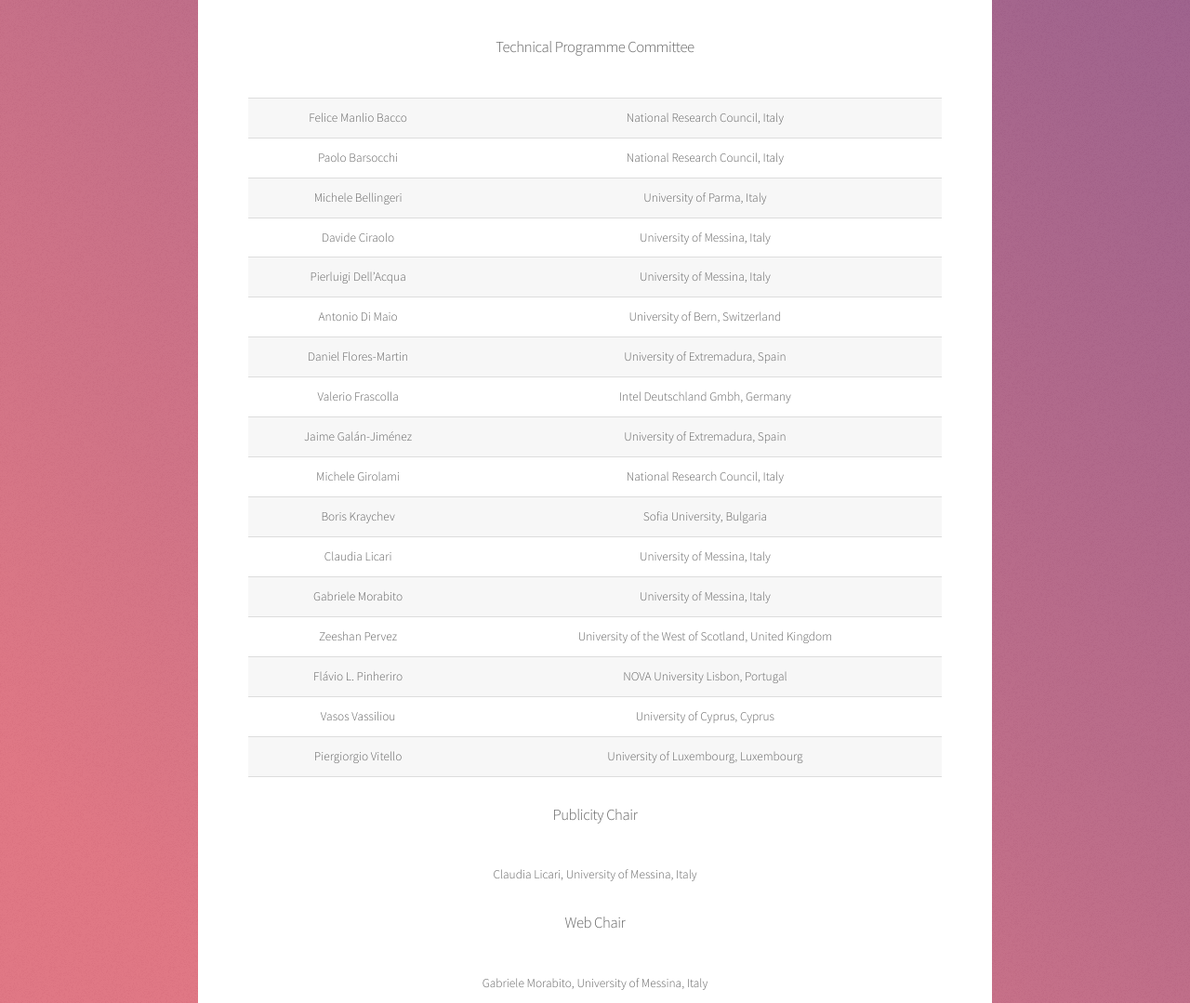
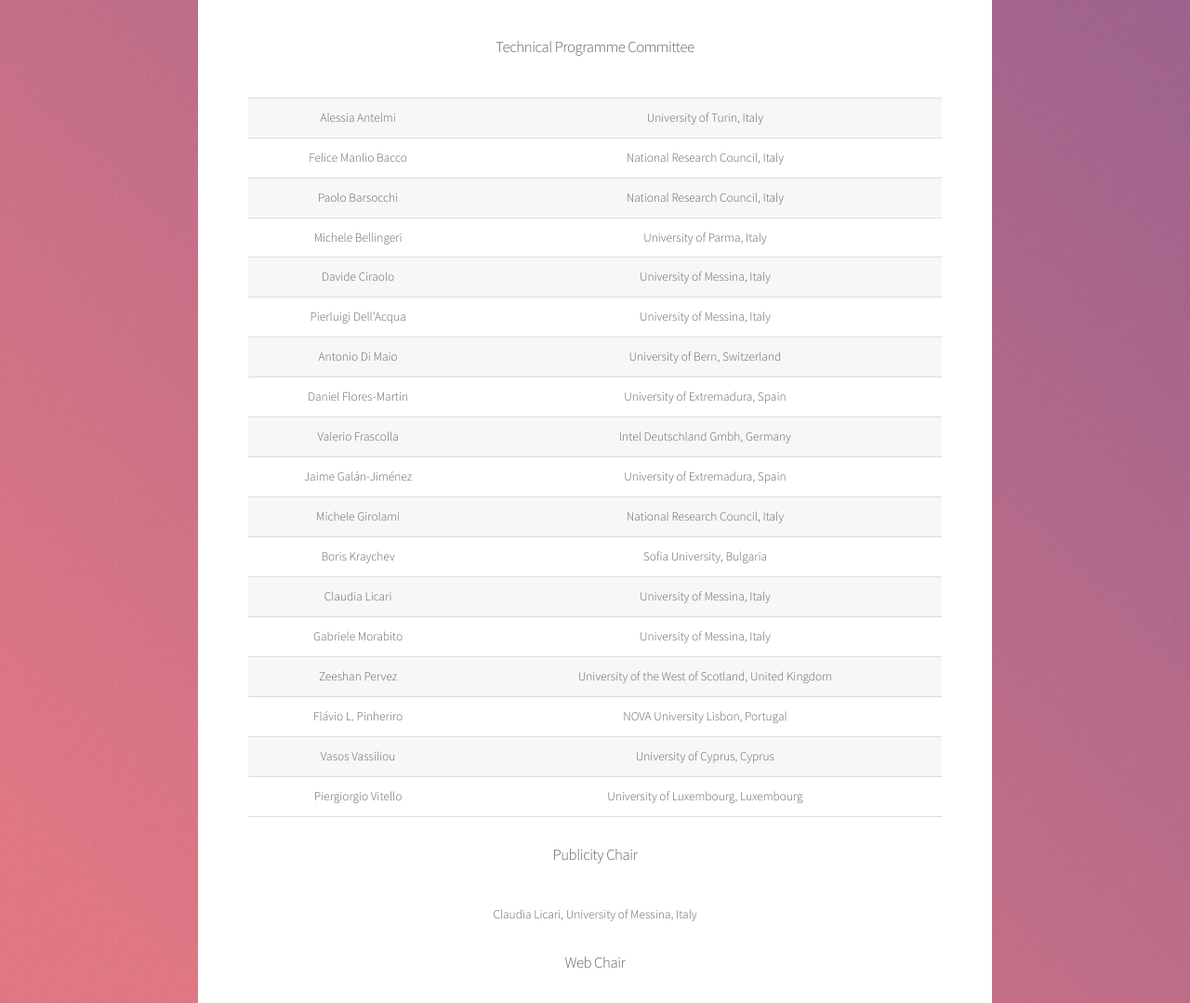
Before and after one commit to workshopunime/netblock4tc2025, a plain HTML site: page index.html in a window 1280 px wide. Shown: the part 2840-3919 px from the top of the page at 93% size. Drawn offline with Linux system fonts and the light colour scheme.

Commit message:
Update index.html

```diff
--- a/index.html
+++ b/index.html
@@ -142,6 +142,10 @@ scalability, and transaction processing speed and throughput.</p>
 <table>
 <tbody>
 <tr>
+<td>Alessia Antelmi</td>
+<td>University of Turin, Italy</td>
+</tr>
+<tr>
 <td>Felice Manlio Bacco</td>
 <td>National Research Council, Italy</td>
 </tr>
```
